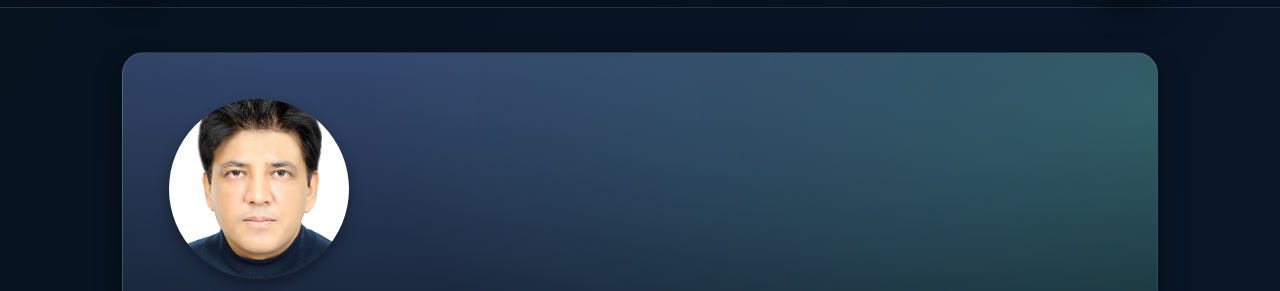
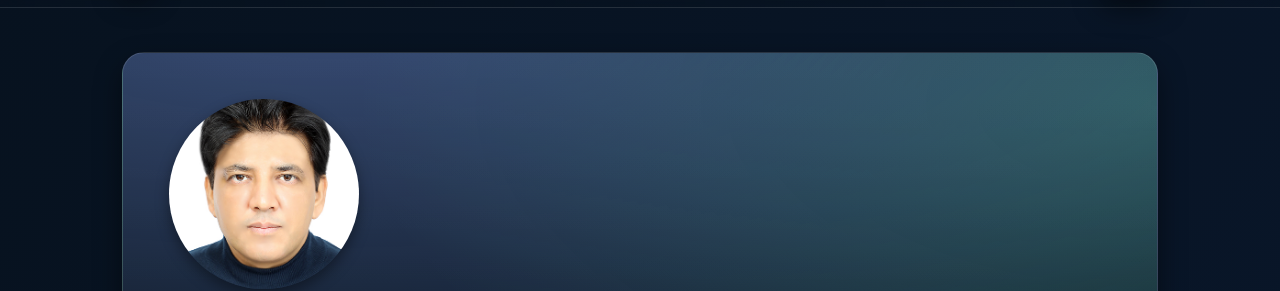
Before and after one commit to AdeelFarooq-Bioinfo/AdeelFarooq-Bioinfo.github.io, a plain HTML site: page index.html in a window 1280 px wide. Shown: the part 67-358 px from the top of the page. Drawn offline with Linux system fonts and the light colour scheme.

Commit message:
index.html
image size has been changed

Signed-off-by: AdeelFarooq-Bioinfo <unnot517@gmail.com>

```diff
--- a/index.html
+++ b/index.html
@@ -88,7 +88,7 @@
       <div style="display:flex;align-items:center;gap:20px;flex-wrap:wrap;">
     <!-- Profile Photo -->
     <img src="assets/profile.jpg" alt="Adeel Farooq"
-         style="width:180px;height:180px;border-radius:60%;object-fit:cover;box-shadow:0 6px 14px rgba(0,0,0,.4);" />
+         style="width:190px;height:190px;border-radius:70%;object-fit:cover;box-shadow:0 6px 14px rgba(0,0,0,.4);" />
 
     <!-- About Text -->
     <div>
```
